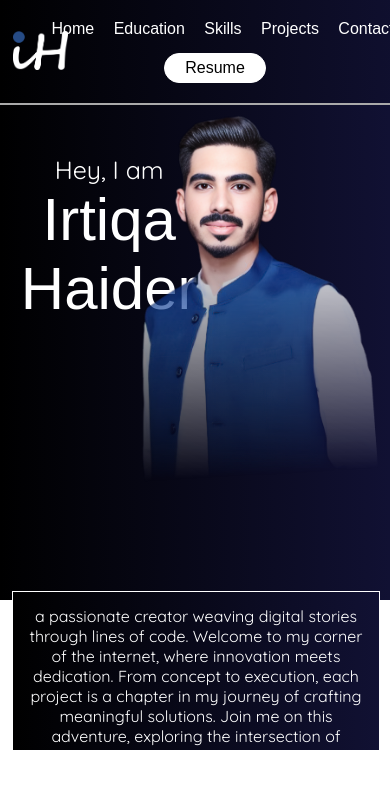
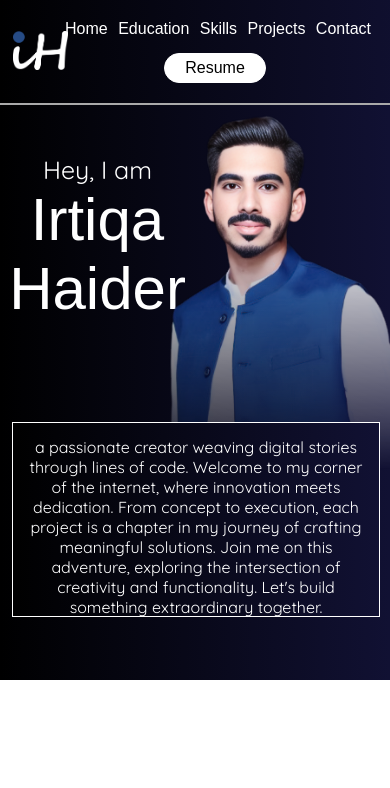
Before and after one commit to IrtiqaHaider/PortifolioWebsite, a plain HTML site: page index.html in a window 390 px wide. Drawn offline with Linux system fonts and the light colour scheme; a web font is replaced by a local one.

Commit message:
changed home page Media qUERIES

```diff
--- a/style.css
+++ b/style.css
@@ -383,11 +383,12 @@ nav .irtiqa-class-resumeButton a button:hover{
     }
 
     .irtiqa-class-front{
-        min-height: 570px;
+        /height: 914px;
+        min-height: 650px;
     }
     .irtiqa-class-front .irtiqa-class-content{
         width: 50%;
-        margin-left: 3%;
+        margin-left: 0%;
         margin-top: 32%;
         height: auto;
     }
@@ -406,10 +407,10 @@ nav .irtiqa-class-resumeButton a button:hover{
     .irtiqa-class-front .irtiqa-class-para{
 
         width: 90%;
-        height: 150px;
+        height: 185px;
         left: 3%;
         border: 1px solid;
-        top: 70%;
+        top: 50%;
         text-align: center;
         background-color: #000;
         z-index: 1;
@@ -424,15 +425,19 @@ nav .irtiqa-class-resumeButton a button:hover{
     .irtiqa-class-front img{
         width: 300px;
         position: absolute;
-        right: 2%;
+        right: -5%;
         margin-top: 15%;
     }
 
 
+    .irtiqa-class-menu ul li{
+        margin-left: 6px;
+    }
     .irtiqa-class-menu ul li a{
         font-size: medium;
         /background-color: #fff;
         display: inline;
+
     }
     nav .irtiqa-class-resumeButton{
         position: static;
```
